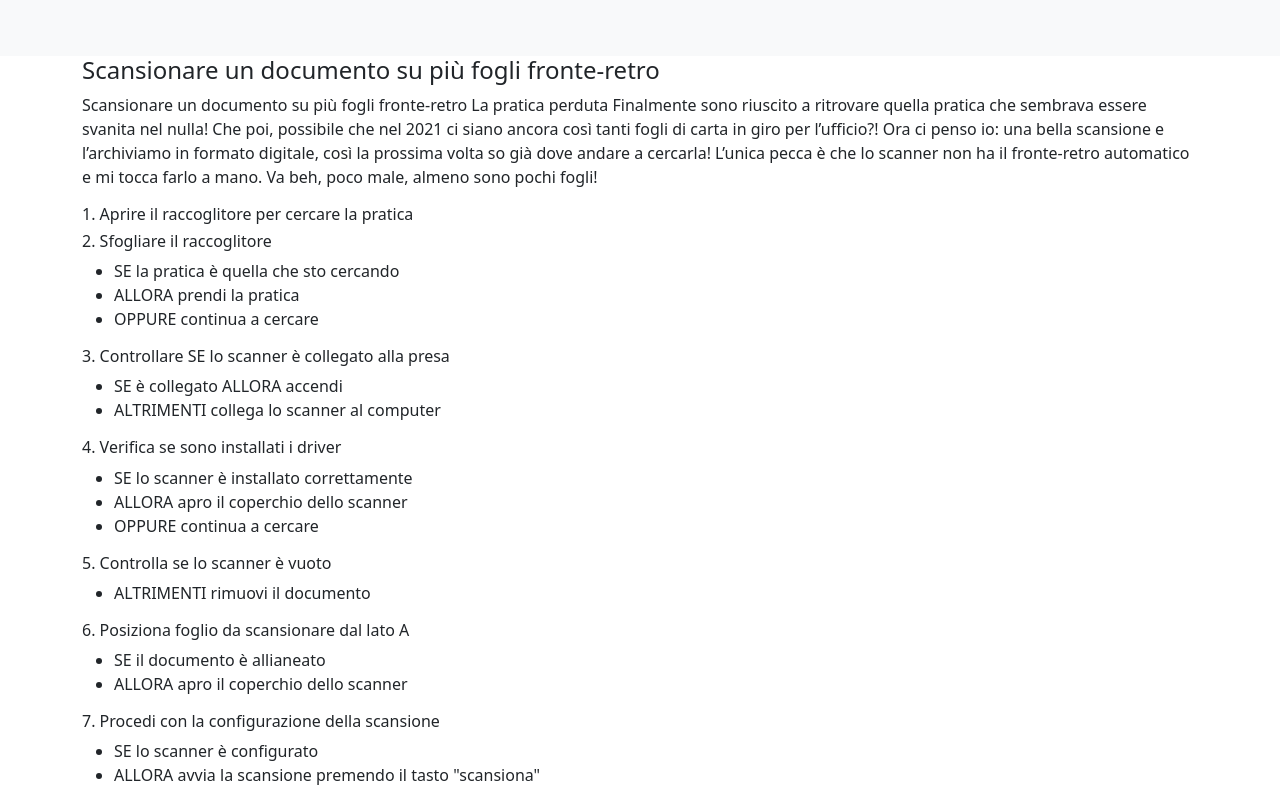
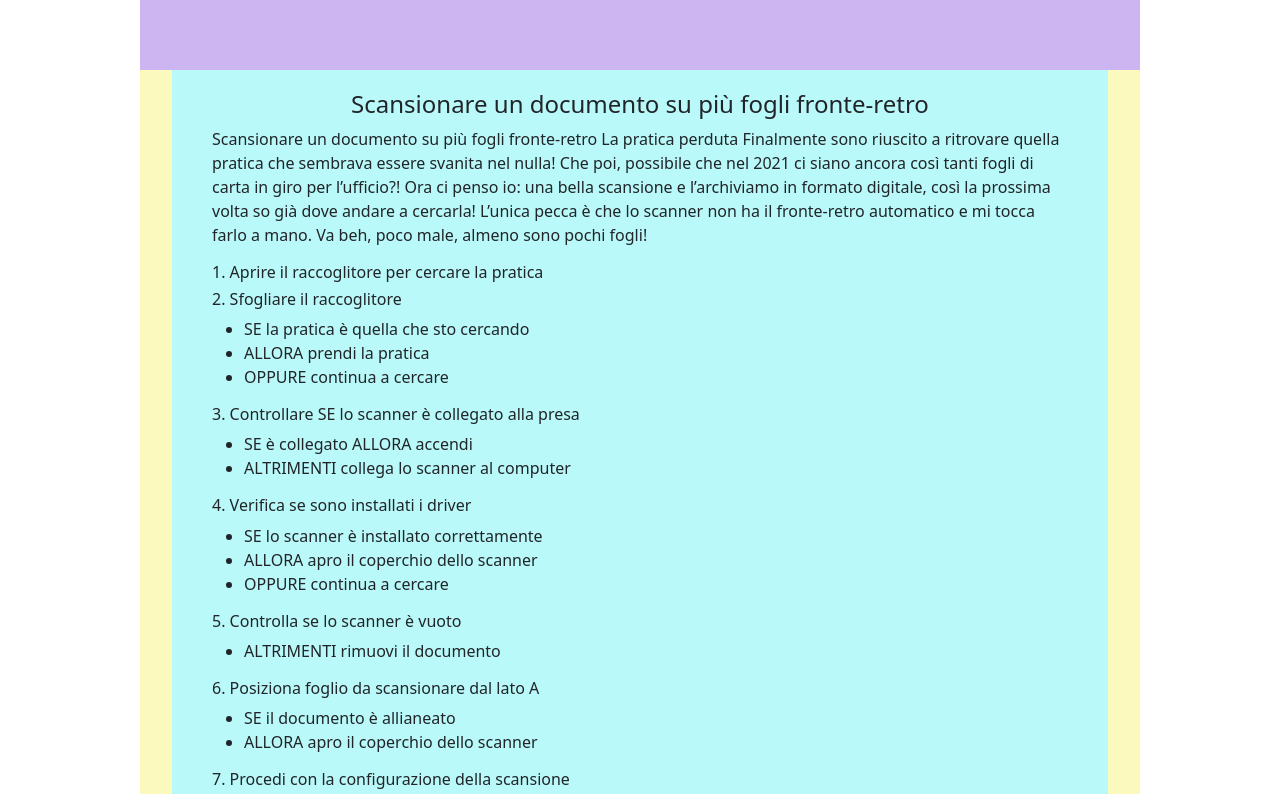
Before and after one commit to amaniesseili/human-code, a plain HTML site: page index.html in a window 1280 px wide. Shown: the top 794 px of the page. Drawn offline with nearby package versions, Linux system fonts and the light colour scheme.

Commit message:
pagina personalizzata

```diff
--- a/index.html
+++ b/index.html
@@ -6,23 +6,17 @@
     <meta name="viewport" content="width=device-width, initial-scale=1.0">
     <!-- Bootstrap -->
     <link href="https://cdn.jsdelivr.net/npm/bootstrap@5.3.0/dist/css/bootstrap.min.css" rel="stylesheet" integrity="sha384-9ndCyUaIbzAi2FUVXJi0CjmCapSmO7SnpJef0486qhLnuZ2cdeRhO02iuK6FUUVM" crossorigin="anonymous">
-    <link rel="stylesheet" href="">
+    <link rel="stylesheet" href="style.css">
     <title>Document</title>
 </head>
 <body>
-    <header>
-        <nav class="navbar navbar-expand-lg navbar-light bg-light">
-            <div class="container-fluid">
-                <!-- logo boolean -->
-                <a class="navbar-brand" href="#"><img src="img/logo.svg" alt=""></a>
-
-
-            </div>
-        </nav>
+    <header class="ama">
 
     </header>
+
     <main>
         <div class="container">
+            <div class="content">
                 <h4>Scansionare un documento su più fogli fronte-retro</h4>
                 <p> Scansionare un documento su più fogli fronte-retro
                     La pratica perduta
@@ -84,7 +78,13 @@
 
             </div>
 
+
+        </div>
+
     </main>
+    <footer>
+
+    </footer>
 
 </body>
 </html>
--- /dev/null
+++ b/style.css
@@ -0,0 +1,54 @@
+
+.body{
+    height: 100vh;
+    overflow: hidden;
+    display: flex;
+    flex-direction: column;
+
+}
+.container{
+    max-width: 1000px;
+    margin: auto;
+
+}
+
+footer{
+    margin: auto;
+    max-width: 1000px;
+    background-color: #ccb5f0;
+    height: 70px;
+
+}
+
+.content{
+    margin: 20px;
+    flex-grow: 1;
+    overflow: auto;
+    padding-left: 40px;
+    padding-right: 40px;
+    padding-bottom: 40px;
+
+
+}
+
+.container{
+    background-color: #fbf9be;
+    margin-top: -20px;
+    margin-bottom: -20px;
+
+}
+.content{
+    background-color: #baf9f9 ;
+}
+
+h4{
+    margin-top: 20px;
+    text-align: center;
+}
+
+.ama{
+    margin: auto;
+    max-width: 1000px;
+    background-color: #ccb5f0;
+    height: 70px;
+}
```
Lines whose indentation alone changed are shown as unchanged.
